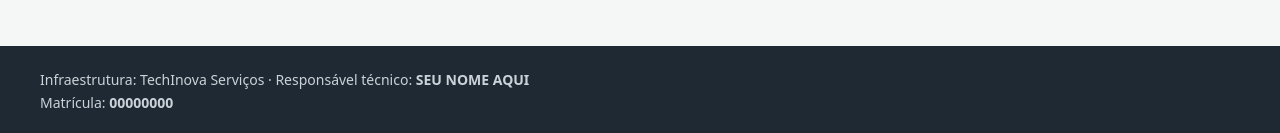
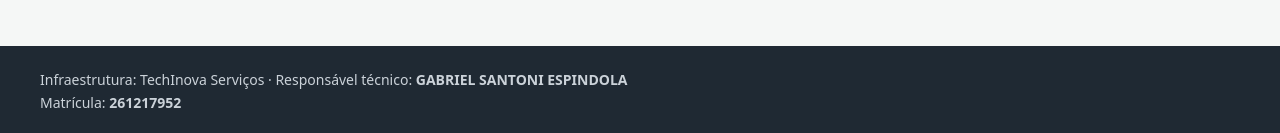
Before and after one commit to GabbeSant/avaliacao-docker-261217952, a plain HTML site: page portal/html/index.html in a window 1280 px wide. Shown: the part 756-889 px from the top of the page. Drawn offline with Linux system fonts and the light colour scheme.

```diff
--- a/portal/html/index.html
+++ b/portal/html/index.html
@@ -57,9 +57,9 @@
       <!-- EDITE AS DUAS LINHAS ABAIXO COM O SEU NOME E A SUA MATRÍCULA -->
       <p>
         Infraestrutura: TechInova Serviços · Responsável técnico:
-        <strong id="responsavel">SEU NOME AQUI</strong>
+        <strong id="responsavel">GABRIEL SANTONI ESPINDOLA</strong>
       </p>
-      <p>Matrícula: <strong id="matricula">00000000</strong></p>
+      <p>Matrícula: <strong id="matricula">261217952</strong></p>
     </footer>
 
     <script>
```
Also changed, not shown: 1 other file.
